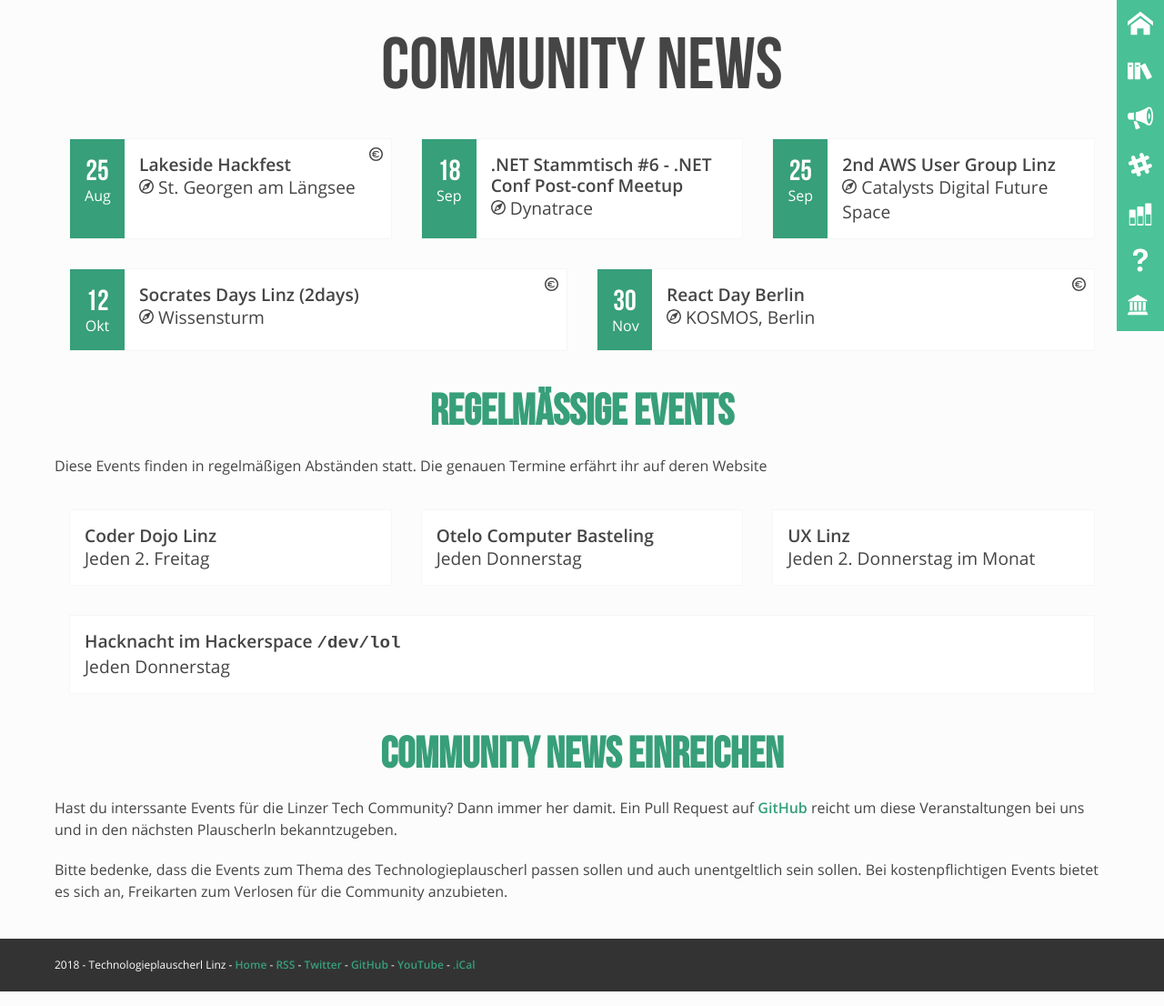
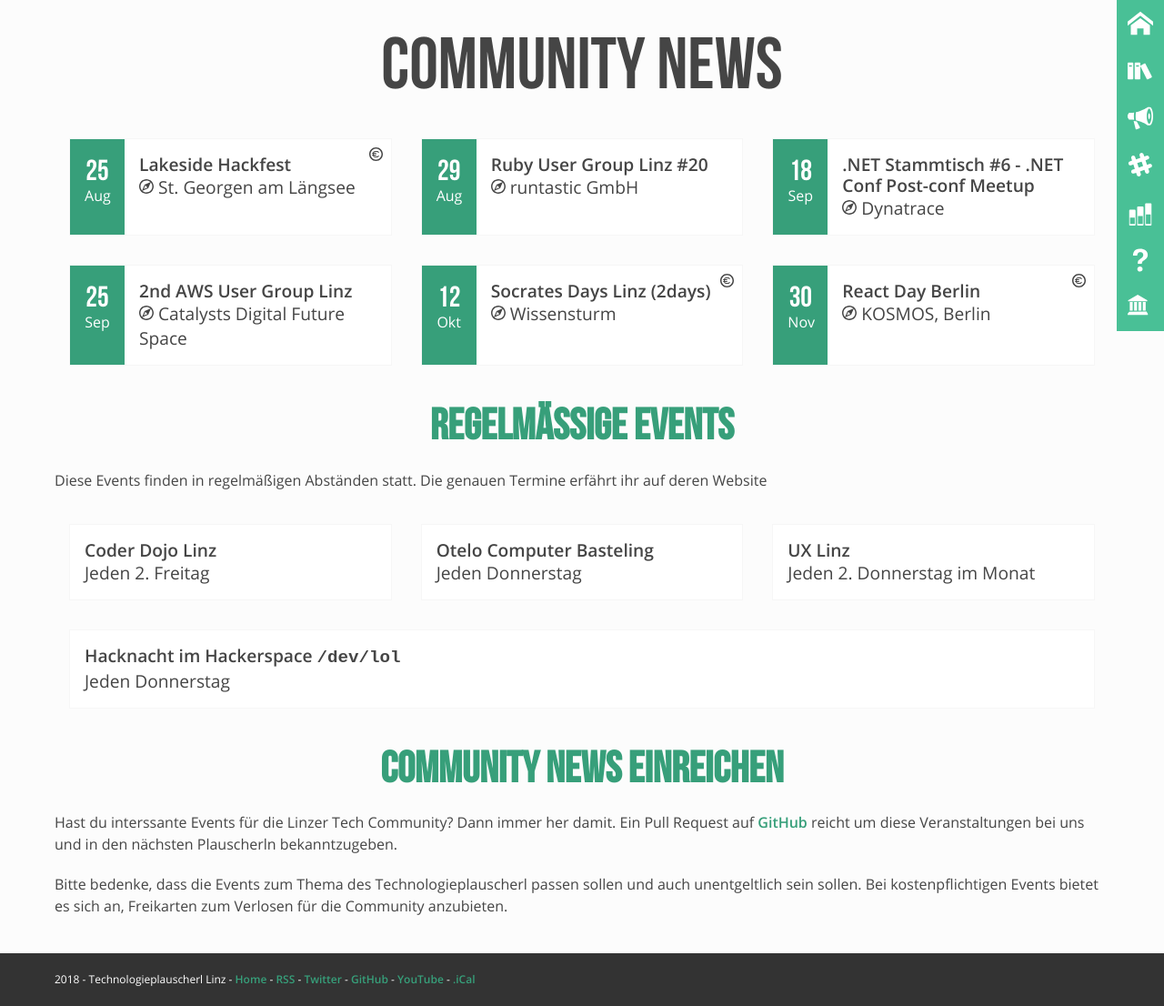
Before and after one commit to mericanAncer127/plauscherl, a Jekyll site: the page built from pages/community-news.html, in a window 1280 px wide. Shown: the whole page at 91% size. Built offline with Jekyll 4.4.1, drawn with Linux system fonts in a browser that asks for light colours.

Commit message:
Update date and location for RUGL Meetup #20 (#148)

```diff
--- a/_data/community.yml
+++ b/_data/community.yml
@@ -12,8 +12,8 @@
       link: "https://meetup.com/Ruby-User-Group-Linz-RUGL/events/237342046"
     -
       name: "Ruby User Group Linz #20"
-      location: "tba."
-      date: 2018-05-15
+      location: "runtastic GmbH"
+      date: 2018-08-29
       link: "https://www.meetup.com/Ruby-User-Group-Linz-RUGL/events/245677239/"
 -
   id: aug-linz
```
